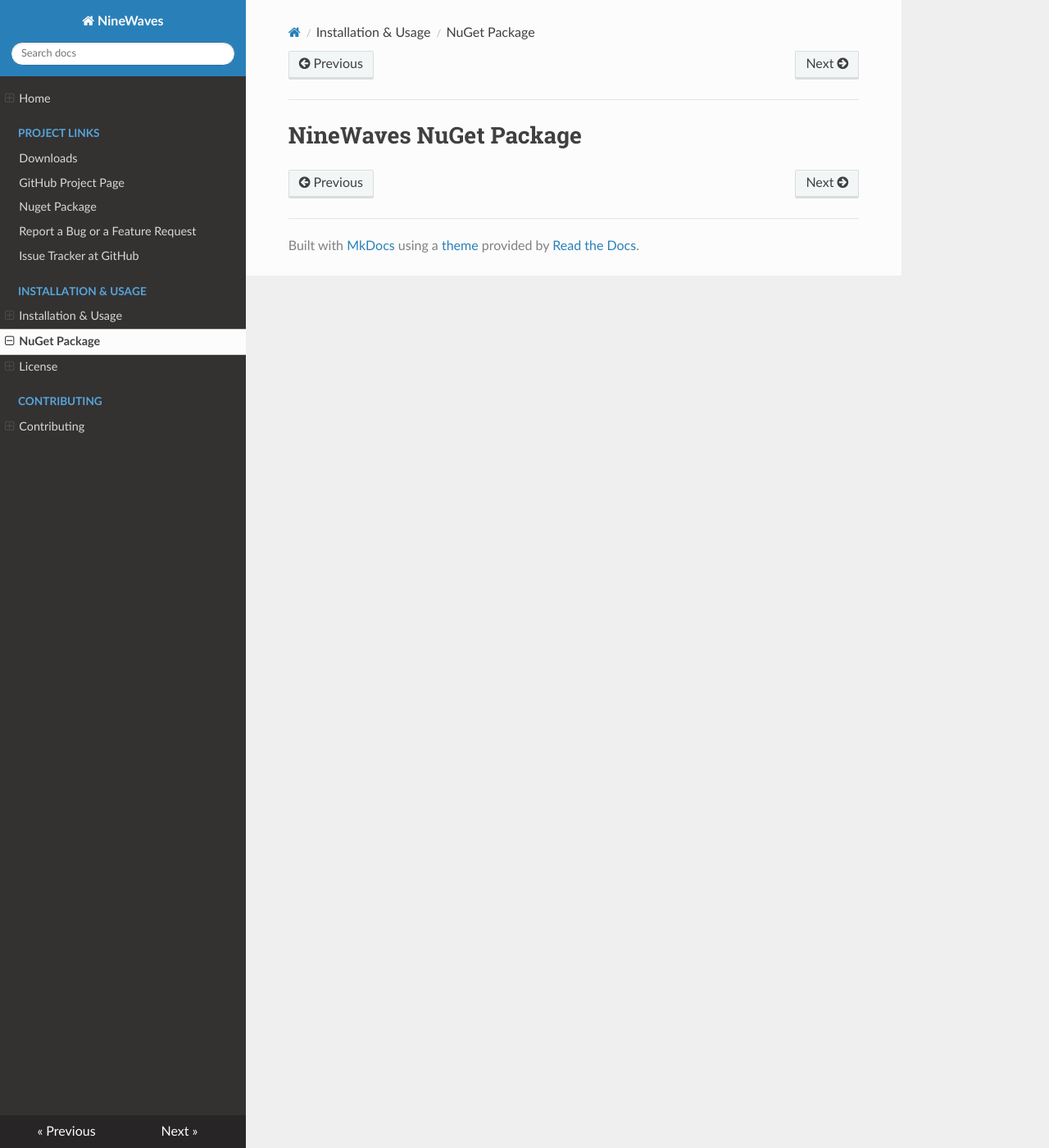
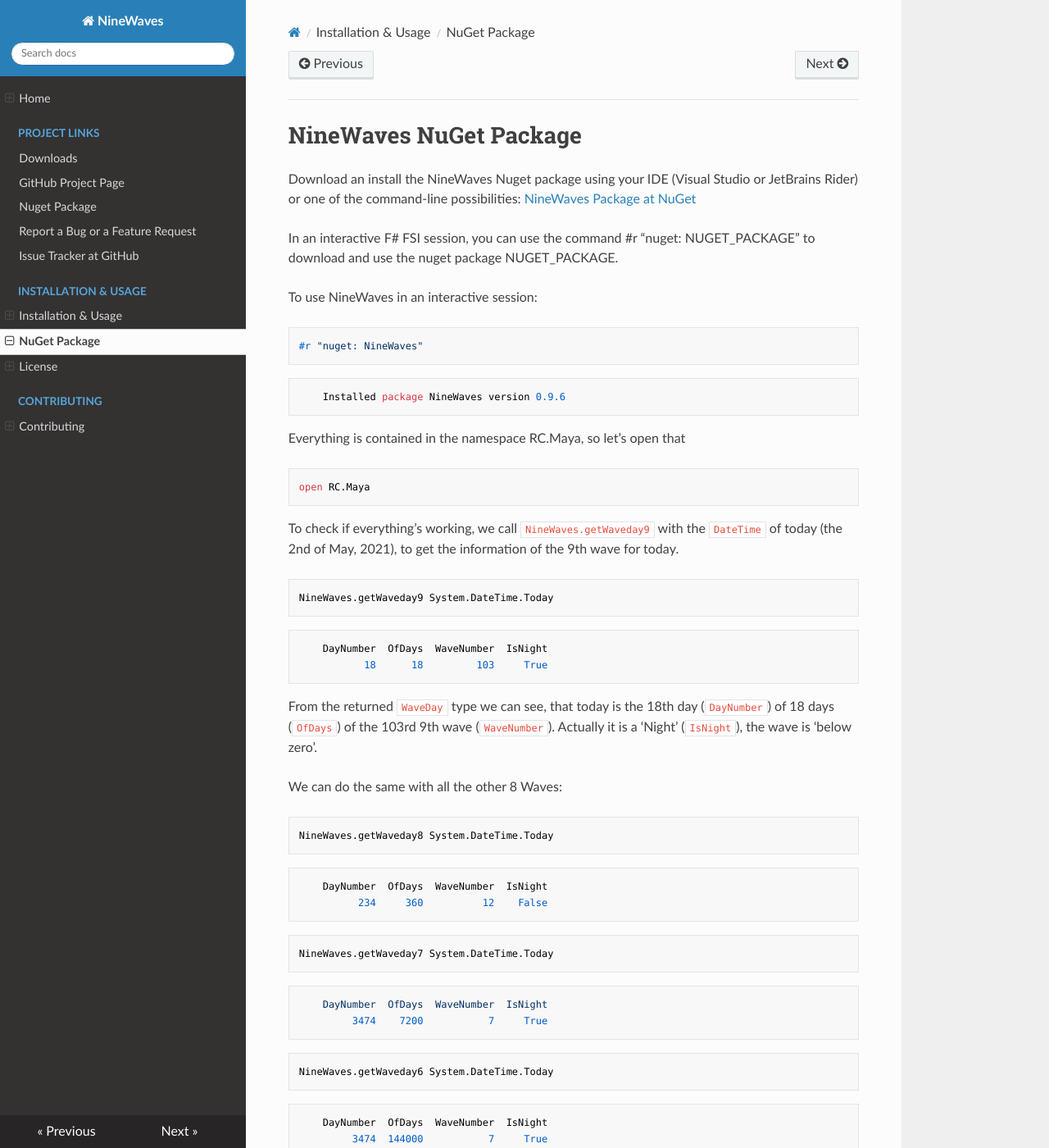
Before and after one commit to Release-Candidate/NineWaves, an MkDocs documentation site: the page built from docs/nuget_package.md, in a window 1280 px wide and 1400 px high. Shown: the whole window at 82% size. Built offline with MkDocs 1.6.1, drawn with Linux system fonts in a browser that asks for light colours; nearby versions of some CDN libraries; some of the changed text lies outside the part shown.

Commit message:
Add documentation

````diff
--- a/docs/nuget_package.md
+++ b/docs/nuget_package.md
@@ -1 +1,213 @@
 # NineWaves NuGet Package
+
+Download an install the NineWaves Nuget package using your IDE (Visual Studio or JetBrains Rider) or one of the command-line possibilities: [NineWaves Package at NuGet](https://www.nuget.org/packages/NineWaves/)
+
+In an interactive F# FSI session, you can use the command #r "nuget: NUGET_PACKAGE" to download and use the nuget package NUGET_PACKAGE.
+
+To use NineWaves in an interactive session:
+
+```F#
+#r "nuget: NineWaves"
+```
+
+```ps1con
+    Installed package NineWaves version 0.9.6
+```
+
+Everything is contained in the namespace RC.Maya, so let's open that
+
+```F#
+open RC.Maya
+```
+
+To check if everything's working, we call `NineWaves.getWaveday9` with the `DateTime` of today (the 2nd of May, 2021), to get the information of the 9th wave for today.
+
+```F#
+NineWaves.getWaveday9 System.DateTime.Today
+```
+
+```ps1con
+    DayNumber  OfDays  WaveNumber  IsNight
+           18      18         103     True
+```
+
+From the returned `WaveDay` type we can see, that today is the 18th day (`DayNumber`) of 18 days (`OfDays`) of the 103rd 9th wave (`WaveNumber`). Actually it is a 'Night' (`IsNight`), the wave is 'below zero'.
+
+We can do the same with all the other 8 Waves:
+
+```F#
+NineWaves.getWaveday8 System.DateTime.Today
+```
+
+```ps1con
+    DayNumber  OfDays  WaveNumber  IsNight
+          234     360          12    False
+```
+
+```F#
+NineWaves.getWaveday7 System.DateTime.Today
+```
+
+```ps1con
+    DayNumber  OfDays  WaveNumber  IsNight
+         3474    7200           7     True
+```
+
+```F#
+NineWaves.getWaveday6 System.DateTime.Today
+```
+
+```ps1con
+    DayNumber  OfDays  WaveNumber  IsNight
+         3474  144000           7     True
+
+
+
+
+```F#
+NineWaves.getWaveday5 System.DateTime.Today
+```
+
+```ps1con
+    DayNumber  OfDays  WaveNumber  IsNight
+         3474 2880000           7     True
+```
+
+```F#
+NineWaves.getWaveday4 System.DateTime.Today
+```
+
+```ps1con
+    DayNumber   OfDays  WaveNumber  IsNight
+         3474 57600000           7     True
+```
+
+```F#
+NineWaves.getWaveday3 System.DateTime.Today
+```
+
+```ps1con
+    DayNumber     OfDays  WaveNumber  IsNight
+         3474 1152000000           7     True
+```
+
+```F#
+NineWaves.getWaveday2 System.DateTime.Today
+```
+
+```ps1con
+    DayNumber       OfDays  WaveNumber  IsNight
+         3474  23040000000           7     True
+```
+
+```F#
+NineWaves.getWaveday1 System.DateTime.Today
+```
+
+```ps1con
+    DayNumber       OfDays  WaveNumber  IsNight
+         3474 460800000000           7     True
+```
+
+Of course we can use any date, like the 24th of October, 2014:
+
+```F#
+NineWaves.getWaveday7 (System.DateTime (2014, 10, 24))
+```
+
+```ps1con
+    DayNumber  OfDays  WaveNumber  IsNight
+         1092    7200           7     True
+```
+
+`NineWaves` also contains the 9 sine wave funtions for the nine waves, to generate graphs of. All 9 functions are scaled, so that 0, the wavelength and half wavelength of each wave yields 0, and each day is a integer. The maximum and minimum is reached at `-wavelength / 4` and `wavelength / 4`.
+
+So: for each of the wavelengths we get 0:
+
+```F#
+NineWaves.wavefunc9 NineWaves.wavelength9
+```
+
+```ps1con
+    0
+```
+
+```F#
+NineWaves.wavefunc8 NineWaves.wavelength8
+```
+
+```ps1con
+    0
+```
+
+```F#
+NineWaves.wavefunc7 NineWaves.wavelength7
+```
+
+```ps1con
+    0
+```
+
+And so on ...
+
+Same for the half wavelength:
+
+```F#
+NineWaves.wavefunc6 (NineWaves.wavelength6 * 0.5)
+```
+
+```ps1con
+    -0
+```
+
+and of course multiplied by any integer factor:
+
+```F#
+NineWaves.wavefunc5 (NineWaves.wavelength5 * -2.)
+```
+
+```ps1con
+    0
+```
+
+```F#
+NineWaves.wavefunc4 (NineWaves.wavelength4 * -1.5)
+```
+
+```ps1con
+    0
+```
+
+The maximum of `1` or `-1` is reached at wavelength / 4:
+
+```F#
+NineWaves.wavefunc3 (NineWaves.wavelength3 * 0.25)
+```
+
+```ps1con
+    -1
+```
+
+```F#
+NineWaves.wavefunc2 (NineWaves.wavelength2 * -0.25)
+```
+
+```ps1con
+    1
+```
+
+```F#
+NineWaves.wavefunc1 (NineWaves.wavelength1 * -3.25)
+```
+
+```ps1con
+    1
+```
+
+```F#
+NineWaves.wavefunc1 (NineWaves.wavelength1 * -3.75)
+```
+
+```ps1con
+    -1
+```
````
Also changed, not shown: README.md (+228 -3 lines), NineWaves.ipynb (added), 9 other files.
